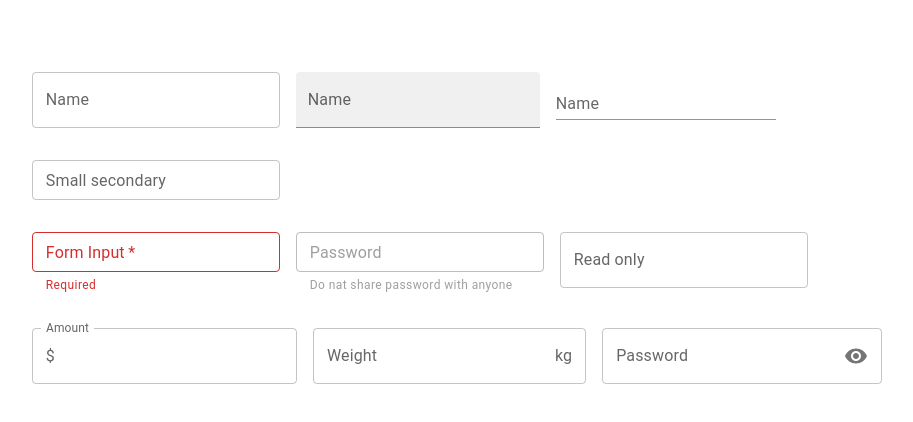
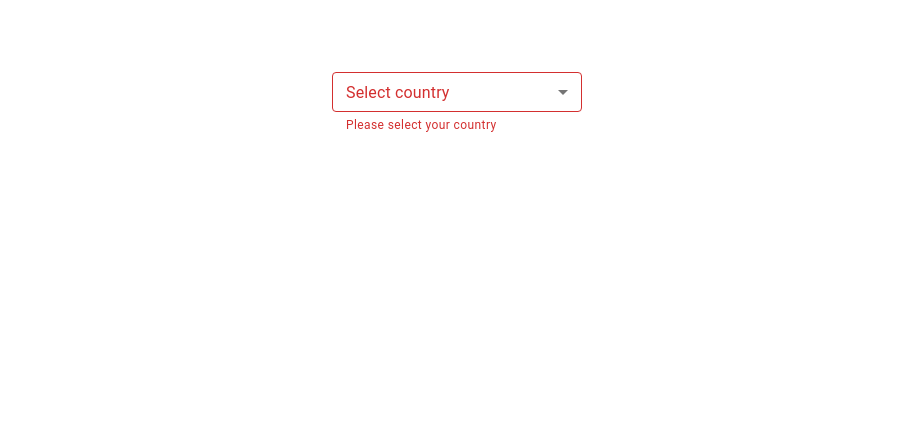
Before and after one commit to Radexman/MUI-React, a React (Vite) app: page / in a window 1280 px wide. Shown: the top 422 px of the page, without its empty margins (183-1096 px from the left). Built offline with nearby package versions, Linux system fonts and the light colour scheme.

Commit message:
Select Component

```diff
--- a/src/App.tsx
+++ b/src/App.tsx
@@ -1,6 +1,7 @@
 // import MuiTypography from './components/MuiTypography';
 // import MuiButton from './components/MuiButton';
-import MuiTextField from './components/MuiTextField';
+// import MuiTextField from './components/MuiTextField';
+import Select from './components/Select';
 import styles from './App.module.css';
 
 function App() {
@@ -9,7 +10,8 @@ function App() {
 			<div className={styles.app}>
 				{/* <MuiTypography /> */}
 				{/* <MuiButton /> */}
-				<MuiTextField />
+				{/* <MuiTextField /> */}
+				<Select />
 			</div>
 		</>
 	);
--- /dev/null
+++ b/src/components/Select.tsx
@@ -0,0 +1,38 @@
+import { ChangeEvent, useState } from 'react';
+import { Box, TextField, MenuItem } from '@mui/material';
+
+const Select = () => {
+	const [countries, setCountries] = useState<string[]>([]);
+
+	console.log(countries);
+
+	function handleChangeCountry(event: ChangeEvent<HTMLInputElement>) {
+		const value = event.target.value;
+		setCountries(typeof value === 'string' ? value.split(',') : value);
+	}
+
+	return (
+		<Box width='250px'>
+			<TextField
+				onChange={handleChangeCountry}
+				value={countries}
+				fullWidth
+				SelectProps={{
+					multiple: true,
+				}}
+				label='Select country'
+				select
+				size='small'
+				color='secondary'
+				helperText='Please select your country'
+				error
+			>
+				<MenuItem value='IN'>India</MenuItem>
+				<MenuItem value='US'>USA</MenuItem>
+				<MenuItem value='AU'>Australia</MenuItem>
+			</TextField>
+		</Box>
+	);
+};
+
+export default Select;
```
